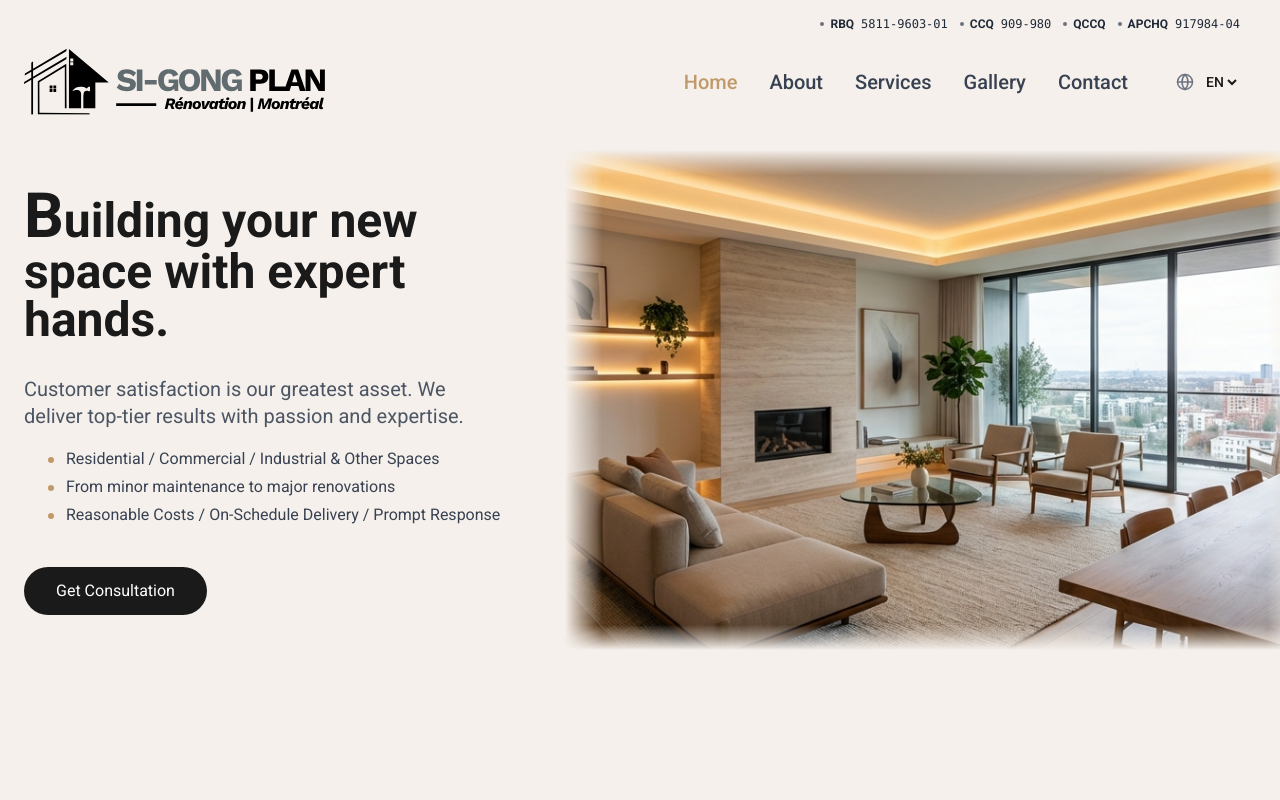
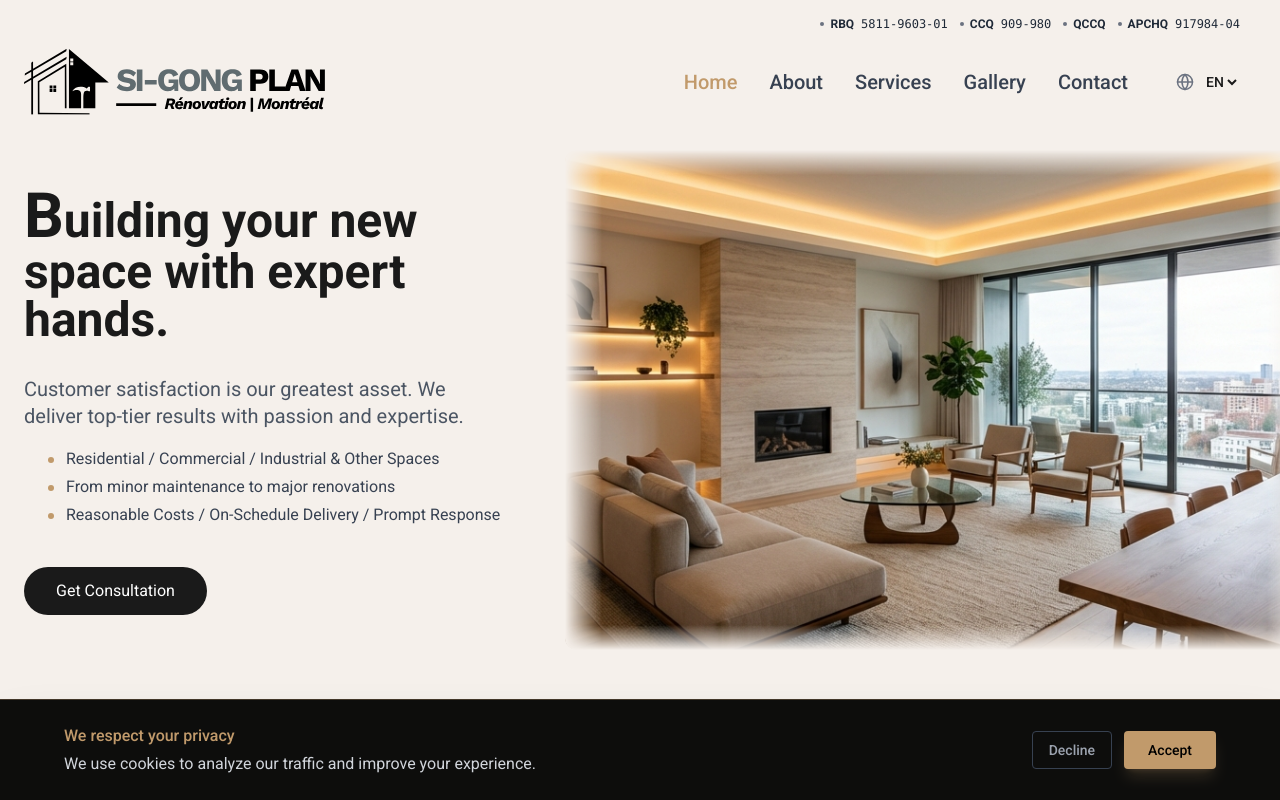
Before and after one commit to seungho2/sigong-plan, a React (Vite) app: page / in a window 1280 px wide. Shown: the top 800 px of the page. Built offline with nearby package versions, Linux system fonts and the light colour scheme; no server answers; the database is empty.

Commit message:
쿠키동의배너포함

```diff
--- a/index.html
+++ b/index.html
@@ -20,16 +20,6 @@
   <meta name="author" content="SI-GONG PLAN" />
   <meta name="google-site-verification" content="rGTob52ewgsXIlM54jQ6dLX0CKBrlZ008gUm3E77hPM" />
   <meta name="naver-site-verification" content="f562b9c293a0d4cd85481c59672affd812c81a83" />
-
-  <!-- Google tag (gtag.js) -->
-  <script async src="https://www.googletagmanager.com/gtag/js?id=G-22VFJGLBZV"></script>
-  <script>
-    window.dataLayer = window.dataLayer || [];
-    function gtag() { dataLayer.push(arguments); }
-    gtag('js', new Date());
-
-    gtag('config', 'G-22VFJGLBZV');
-  </script>
 
   <!-- Open Graph / Facebook / Kakao -->
   <meta property="og:type" content="website" />
--- a/src/App.jsx
+++ b/src/App.jsx
@@ -9,6 +9,7 @@ import Contact from './components/Contact';
 import Footer from './components/Footer';
 
 import Admin from './components/Admin';
+import CookieConsent from './components/CookieConsent';
 
 function App() {
   // Simple hash-based routing for GitHub Pages compatibility
@@ -27,6 +28,7 @@ function App() {
 
   return (
     <LanguageProvider>
+      <CookieConsent />
       {isAdmin ? (
         <Admin />
       ) : (
--- /dev/null
+++ b/src/components/CookieConsent.jsx
@@ -0,0 +1,112 @@
+import React, { useState, useEffect } from 'react';
+import { useLanguage } from '../context/LanguageContext';
+
+// Google Analytics Measurement ID
+const GA_MEASUREMENT_ID = 'G-22VFJGLBZV';
+
+const CookieConsent = () => {
+    const [isVisible, setIsVisible] = useState(false);
+    const { language } = useLanguage();
+
+    const content = {
+        fr: {
+            title: "Respect de votre vie privée",
+            text: "Nous utilisons des témoins (cookies) pour analyser notre trafic et améliorer votre expérience.",
+            accept: "Accepter",
+            decline: "Refuser"
+        },
+        en: {
+            title: "We respect your privacy",
+            text: "We use cookies to analyze our traffic and improve your experience.",
+            accept: "Accept",
+            decline: "Decline"
+        },
+        ko: {
+            title: "개인정보 보호",
+            text: "웹사이트 트래픽 분석 및 사용자 경험 개선을 위해 쿠키를 사용합니다.",
+            accept: "동의",
+            decline: "거절"
+        }
+    };
+
+    const t = content[language] || content.en;
+
+    useEffect(() => {
+        // Check if user has already made a choice
+        const consent = localStorage.getItem('cookie_consent');
+
+        if (consent === null) {
+            // No choice made yet, show banner
+            setIsVisible(true);
+        } else if (consent === 'true') {
+            // Already consented, initialize GA
+            initGA();
+        }
+        // If 'false', do nothing
+    }, []);
+
+    const initGA = () => {
+        // Prevent multiple initializations
+        if (window.gtag) return;
+
+        const script = document.createElement('script');
+        script.src = `https://www.googletagmanager.com/gtag/js?id=${GA_MEASUREMENT_ID}`;
+        script.async = true;
+        document.head.appendChild(script);
+
+        window.dataLayer = window.dataLayer || [];
+        function gtag() { window.dataLayer.push(arguments); }
+        window.gtag = gtag;
+        gtag('js', new Date());
+        gtag('config', GA_MEASUREMENT_ID);
+    };
+
+    const handleAccept = () => {
+        localStorage.setItem('cookie_consent', 'true');
+        setIsVisible(false);
+        initGA();
+    };
+
+    const handleDecline = () => {
+        localStorage.setItem('cookie_consent', 'false');
+        setIsVisible(false);
+    };
+
+    if (!isVisible) return null;
+
+    return (
+        <div className="fixed bottom-0 left-0 right-0 z-50 p-4 md:p-6 bg-black/95 border-t border-secondary/30 backdrop-blur-sm shadow-2xl animate-fade-in-up">
+            <div className="container mx-auto max-w-6xl flex flex-col md:flex-row items-center justify-between gap-4">
+
+                {/* Text Content */}
+                <div className="text-gray-300 text-sm md:text-base text-center md:text-left">
+                    <p className="mb-1 text-secondary font-medium">
+                        {t.title}
+                    </p>
+                    <p>
+                        {t.text}
+                    </p>
+                </div>
+
+                {/* Buttons */}
+                <div className="flex gap-3 shrink-0">
+                    <button
+                        onClick={handleDecline}
+                        className="px-4 py-2 text-sm font-medium text-gray-400 hover:text-white transition-colors border border-gray-700 rounded hover:border-gray-500"
+                    >
+                        {t.decline}
+                    </button>
+                    <button
+                        onClick={handleAccept}
+                        className="px-6 py-2 text-sm font-medium bg-secondary text-black rounded hover:bg-yellow-500 transition-colors shadow-lg shadow-secondary/20 font-bold"
+                    >
+                        {t.accept}
+                    </button>
+                </div>
+            </div>
+        </div>
+    );
+};
+
+
+export default CookieConsent;
--- a/src/index.css
+++ b/src/index.css
@@ -45,3 +45,18 @@ h6 {
   margin-right: 0em;
   vertical-align: baseline;
 }
+
+@keyframes fadeInUp {
+  from {
+    opacity: 0;
+    transform: translateY(20px);
+  }
+  to {
+    opacity: 1;
+    transform: translateY(0);
+  }
+}
+
+.animate-fade-in-up {
+  animation: fadeInUp 0.5s ease-out forwards;
+}
```
